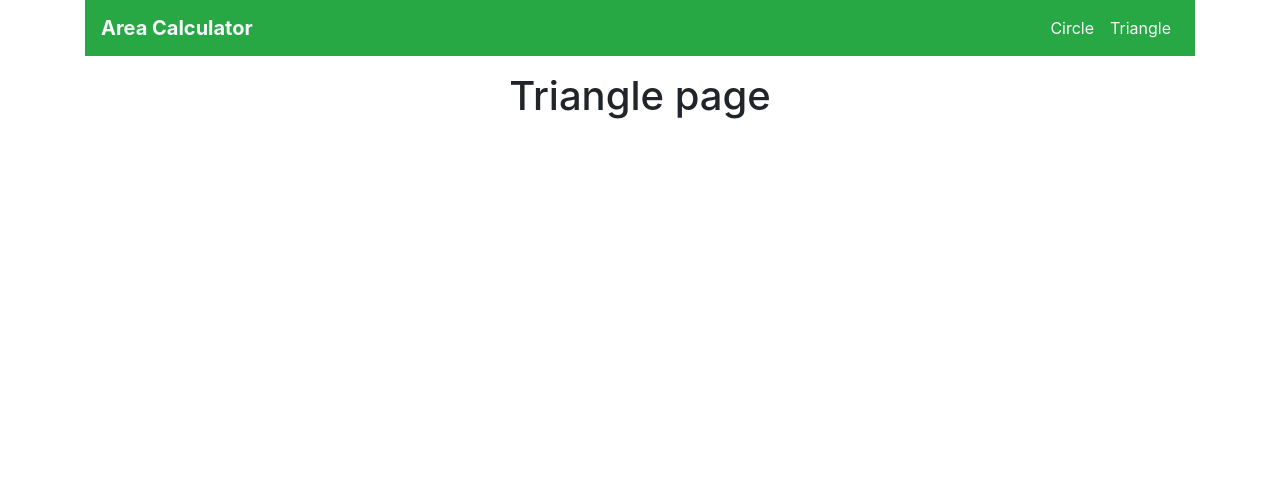
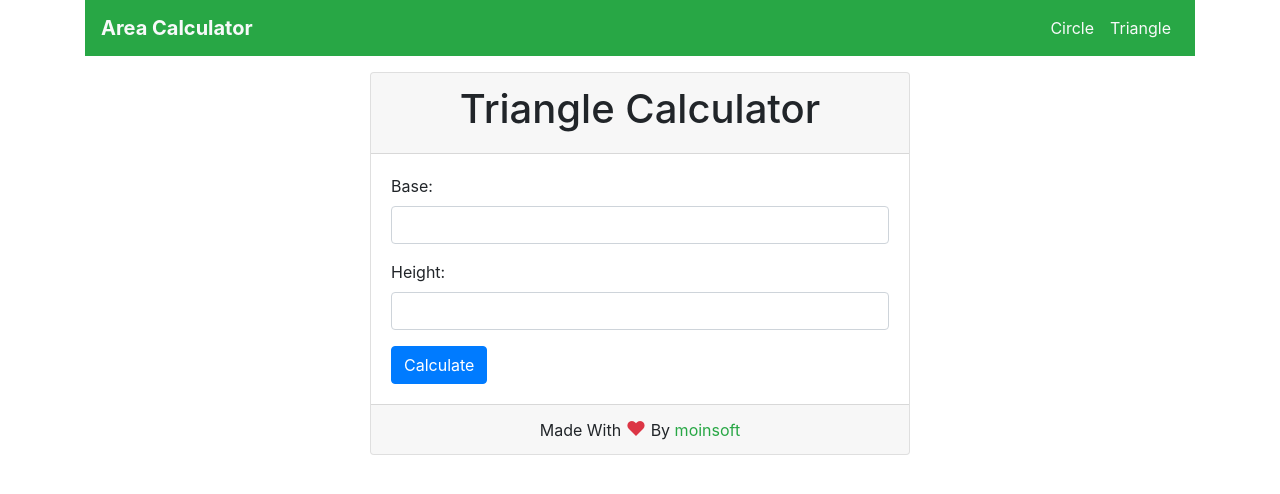
Before and after one commit to moinsoft/area-calculator, a website: page triangle.html in a window 1280 px wide. Drawn offline with nearby package versions, Linux system fonts and the light colour scheme.

Commit message:
Creating different routes and getting form data in the server using body-parser

```diff
--- a/triangle.html
+++ b/triangle.html
@@ -33,7 +33,38 @@
     </div>
 
     <div class="container mt-3">
-      <h1 class="text-center">Triangle page</h1>
+      <div class="row">
+        <div class="col-md-6 offset-md-3">
+          <div class="card">
+
+            <div class="card-header">
+              <h1 class="text-center">Triangle Calculator</h1>
+            </div>
+
+            <div class="card-body">
+              <form action="/triangle" method="POST">
+
+                <div class="form-group">
+                  <label for="base">Base:</label>
+                  <input type="text" name="base" id="base" class="form-control">
+                </div>
+
+                <div class="form-group">
+                  <label for="height">Height:</label>
+                  <input type="text" name="height" id="height" class="form-control">
+                </div>
+
+                <button type="submit" class="btn btn-primary">Calculate</button>
+              </form>
+            </div>
+
+            <div class="card-footer text-center">
+              Made With <span class="text-danger h5">&hearts;</span> By <a href="https://github.com/moinsoft" target="_blank" class="text-success">moinsoft</a>
+            </div>
+
+          </div>
+        </div>
+      </div>
     </div>
 
     <!-- Optional JavaScript -->
```
Also changed, not shown: circle.html (+25 -1 lines), index.html (+5 -2 lines), index.js (+18 -0 lines).
